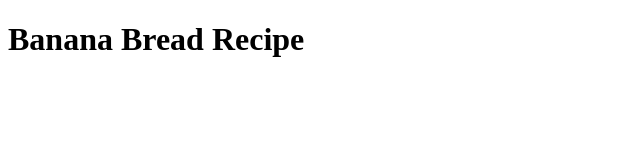
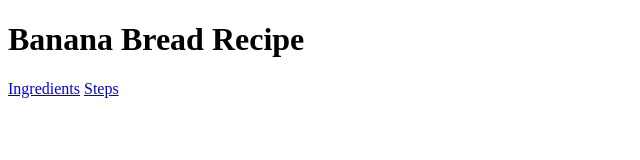
Before and after one commit to Benicio-Sabarros/odin-recipes, a plain HTML site: page recipes/banana-bread.html in a window 1280 px wide. Shown: the whole page, without its empty margins (0-640 px from the left). Drawn offline with Linux system fonts and the light colour scheme.

Commit message:
Create template for recipe pages

```diff
--- a/recipes/banana-bread.html
+++ b/recipes/banana-bread.html
@@ -6,6 +6,12 @@
 </head>
 
 <body>
+    <header>
     <h1>Banana Bread Recipe</h1>
+    <nav>
+        <a href="#ingredients">Ingredients</a>
+        <a href="#Steps">Steps</a>
+    </nav>
+    </header>
 </body>
 </html>
```
